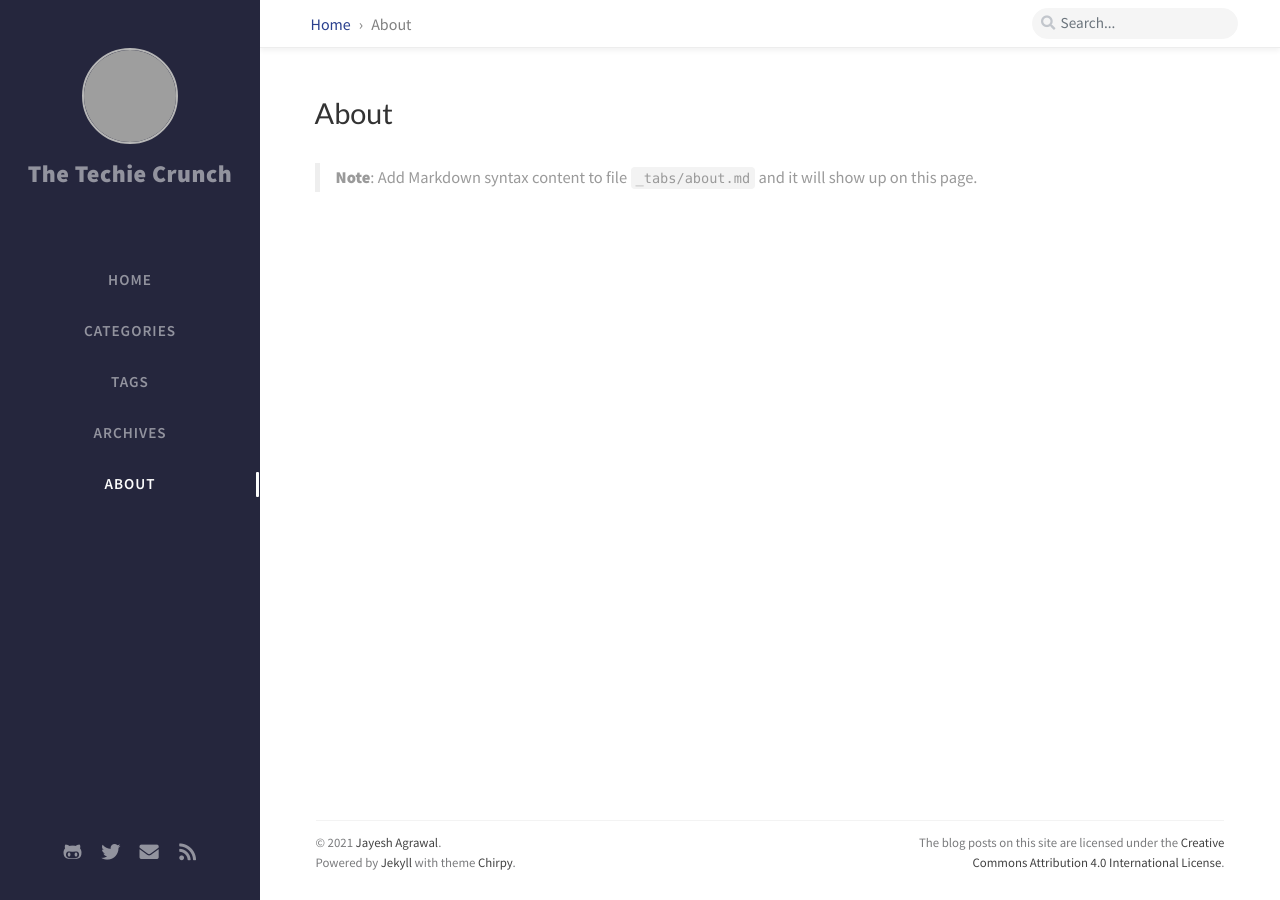
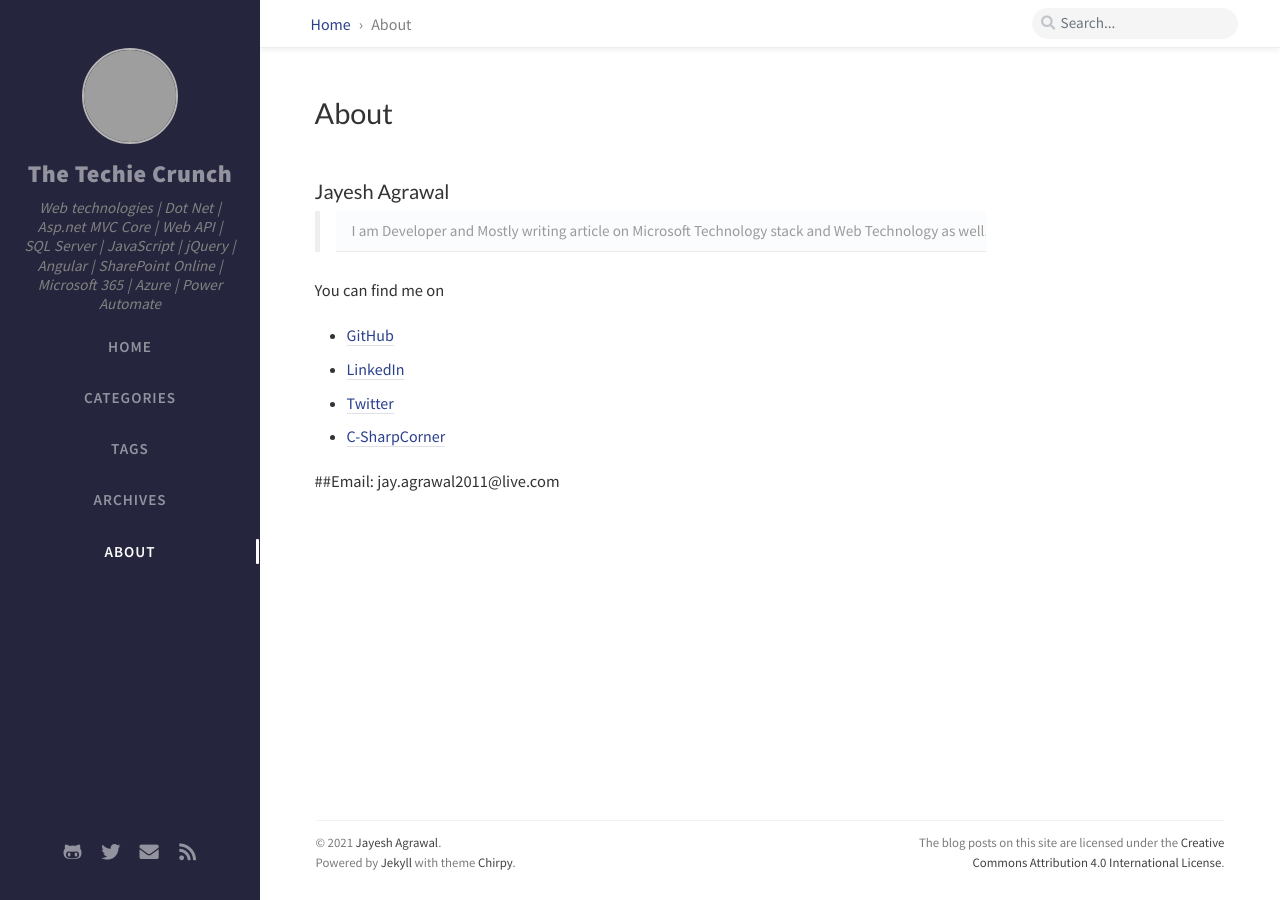
Before and after one commit to JayeshAgrawal/jayeshagrawal.github.io, a Jekyll site: the page built from _tabs/about.md, in a window 1280 px wide. Built offline with Jekyll 4.4.1, drawn with Linux system fonts in a browser that asks for light colours; nearby versions of some CDN libraries; comment, search, counter and statistics services are not loaded; grey boxes are pictures that could not be loaded.

Commit message:
Added info

```diff
--- a/_config.yml
+++ b/_config.yml
@@ -4,7 +4,7 @@
 # --------------------------
 title: The Techie Crunch                          # the main title
 
-tagline:    # it will display as the sub-title
+tagline: Web technologies | Dot Net | Asp.net MVC Core | Web API | SQL Server | JavaScript | jQuery | Angular | SharePoint Online | Microsoft 365 | Azure | Power Automate    # it will display as the sub-title
 
 description: >-                        # used by seo meta and the atom feed
   Web technologies | Dot Net | Asp.net MVC Core | Web API | SQL Server | JavaScript | jQuery | Angular | SharePoint Online | Microsoft 365 | Azure | Power Automate
--- a/_tabs/about.md
+++ b/_tabs/about.md
@@ -3,6 +3,13 @@ title: About
 icon: fas fa-info
 order: 4
 ---
+### Jayesh Agrawal
+> I am  Developer and Mostly writing article on Microsoft Technology stack and Web Technology as well. This article mostly contains Web technologies | Dot Net | Asp.net MVC Core | Web API | SQL Server | JavaScript | jQuery | Angular | SharePoint Online | Microsoft 365 | Azure | Power Automate.
 
+You can find me on
+- [GitHub](https://github.com/JayeshAgrawal)
+- [LinkedIn](https://www.linkedin.com/in/jayeshagrawal001/)
+- [Twitter](https://twitter.com/JayeshAgrawal01)
+- [C-SharpCorner](https://www.c-sharpcorner.com/members/jayesh-agrawal3)
 
-> **Note**: Add Markdown syntax content to file `_tabs/about.md` and it will show up on this page.
+##Email: jay.agrawal2011@live.com
```
Also changed, not shown: assets/img/favicon.png (added).
